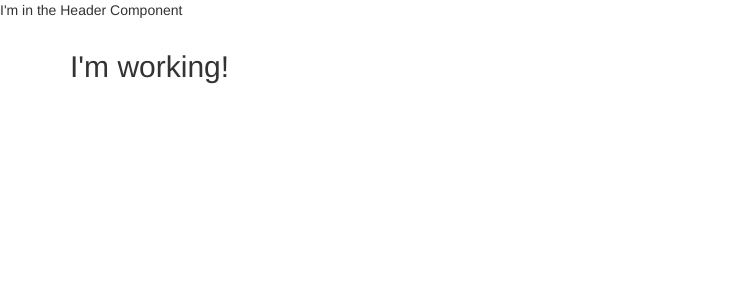
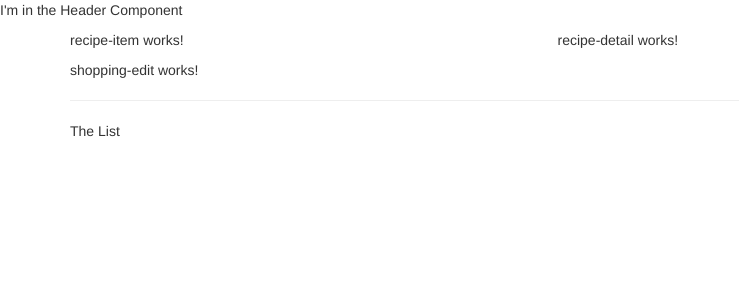
Before and after one commit to AlinCristian97/my-first-angular-app, an Angular app: page / in a window 1280 px wide. Shown: the top 300 px of the page, without its empty margins (0-739 px from the left). Built offline with nearby package versions, Linux system fonts and the light colour scheme.

Commit message:
Using the Components

```diff
--- a/angular.json
+++ b/angular.json
@@ -26,7 +26,7 @@
               "src/assets"
             ],
             "styles": [
-              "../node_modules/bootstrap/dist/css/bootstrap.min.css",
+              "node_modules/bootstrap/dist/css/bootstrap.min.css",
               "src/styles.css"
             ],
             "scripts": []
--- a/src/app/app.component.html
+++ b/src/app/app.component.html
@@ -2,7 +2,8 @@
 <div class="container">
     <div class="row">
         <div class="col-md-12">
-            <h2>I'm working!</h2>
+            <app-recipes></app-recipes>
+            <app-shopping-list></app-shopping-list>
         </div>
     </div>
 </div>
--- a/src/app/recipes/recipe-list/recipe-list.component.html
+++ b/src/app/recipes/recipe-list/recipe-list.component.html
@@ -1 +1 @@
-<p>recipe-list works!</p>
+<app-recipe-item></app-recipe-item>
--- a/src/app/recipes/recipes.component.html
+++ b/src/app/recipes/recipes.component.html
@@ -1 +1,8 @@
-<p>recipes works!</p>
+<div class="row">
+    <div class="col-md-5">
+        <app-recipe-list></app-recipe-list>
+    </div>
+    <div class="col-md-7">
+        <app-recipe-detail></app-recipe-detail>
+    </div>
+</div>
--- a/src/app/shopping-list/shopping-list.component.html
+++ b/src/app/shopping-list/shopping-list.component.html
@@ -1 +1,7 @@
-<p>shopping-list works!</p>
+<div class="row">
+    <div class="col-xs-10">
+        <app-shopping-edit></app-shopping-edit>
+        <hr>
+        <p>The List</p>
+    </div>
+</div>
```
